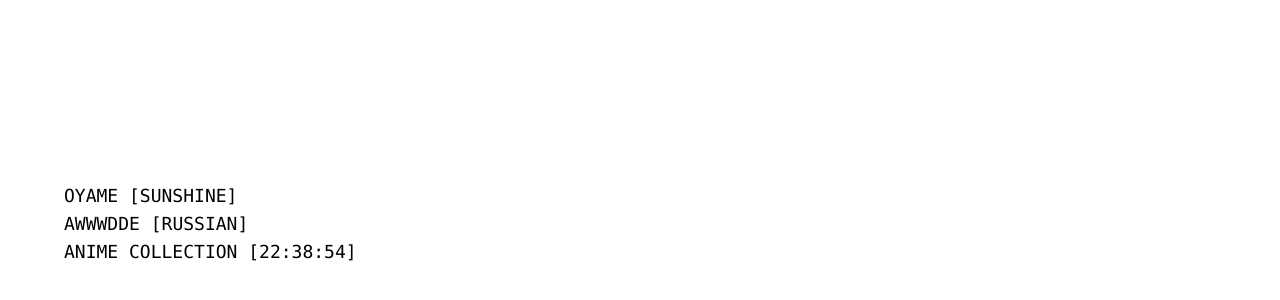
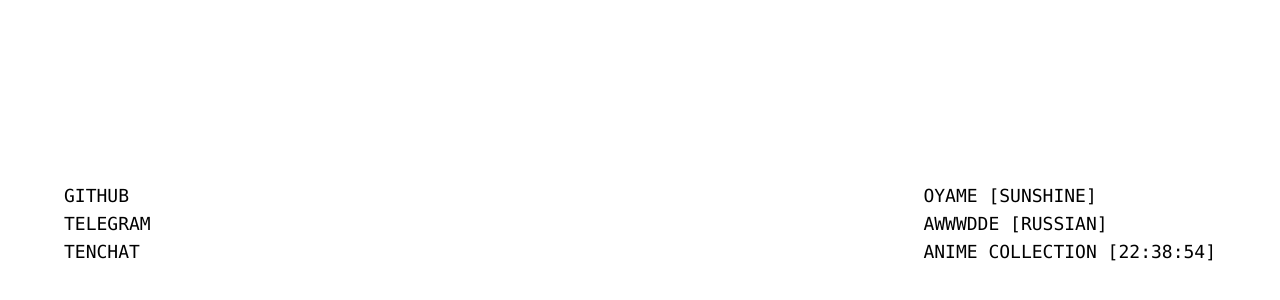
Before and after one commit to awwwdde/oyame, a React (Vite) app: page / in a window 1280 px wide. Shown: the part 454-754 px from the top of the page. Built offline with nearby package versions, Linux system fonts and the light colour scheme.

Commit message:
0.6 // linkbar

```diff
--- a/src/pages/main/MainPage.tsx
+++ b/src/pages/main/MainPage.tsx
@@ -1,9 +1,11 @@
 import React from 'react';
 import Footbar from '../../ui/footbar';
+import { LinkBar } from '../../ui/linkbar';
 
 const MainPage: React.FC = () => {
   return (
-    <div className="min-h-screen flex items-end justify-start p-16 font-mono">
+    <div className="min-h-screen flex items-end justify-between p-16 font-mono">
+      <LinkBar />
       <Footbar />
     </div>
   );
--- /dev/null
+++ b/src/ui/linkbar.tsx
@@ -0,0 +1,42 @@
+import React from 'react';
+
+interface LinkBarProps {
+  githubUrl?: string;
+  telegramUrl?: string;
+  tenchatUrl?: string;
+}
+
+export const LinkBar: React.FC<LinkBarProps> = ({
+  githubUrl = 'https://github.com/awwwdde',
+  telegramUrl = 'https://t.me/awwddedev',
+  tenchatUrl = 'https://tenchat.ru/awwwdde'
+}) => {
+  return (
+    <div className="text-black py-4 flex flex-col">
+      <a
+        href={githubUrl}
+        target="_blank"
+        rel="noopener noreferrer"
+        className="text-lg font-mono transition-colors"
+      >
+        GITHUB
+      </a>
+      <a
+        href={telegramUrl}
+        target="_blank"
+        rel="noopener noreferrer"
+        className="text-lg font-mono transition-colors"
+      >
+        TELEGRAM
+      </a>
+      <a
+        href={tenchatUrl}
+        target="_blank"
+        rel="noopener noreferrer"
+        className="text-lg font-mono transition-colors"
+      >
+        TENCHAT
+      </a>
+    </div>
+  );
+};
```
